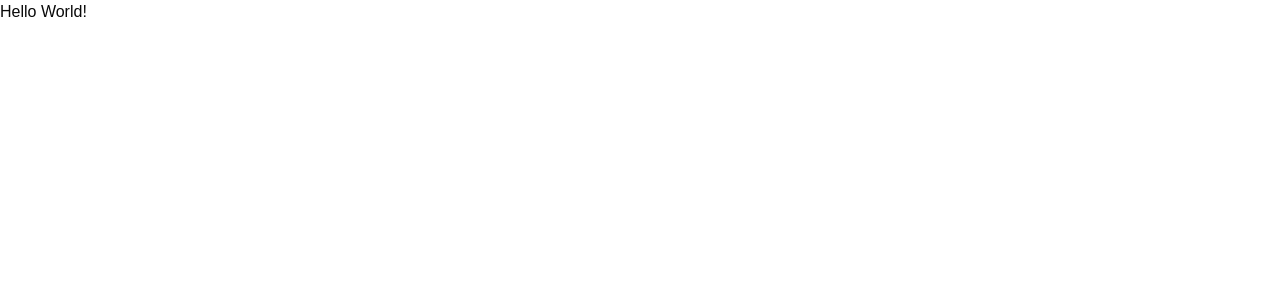
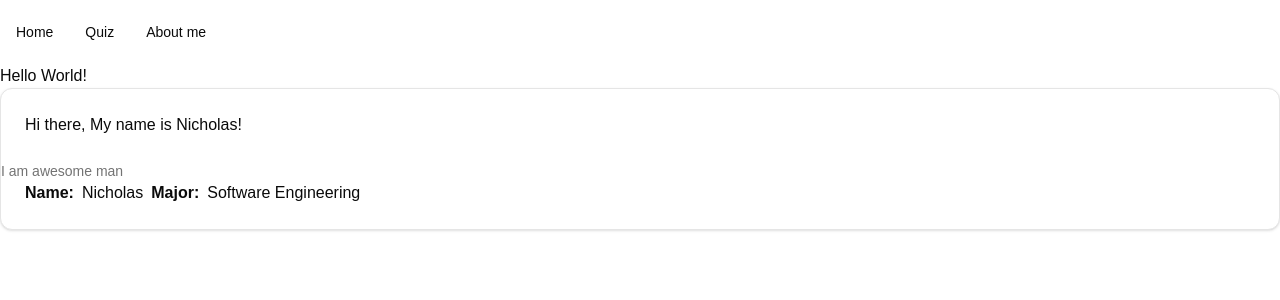
Before and after one commit to Nicholas1811/heartcode-training, a Next.js app in the folder my-app/: page / in a window 1280 px wide. Shown: the top 300 px of the page. Built offline with nearby package versions, Linux system fonts and the light colour scheme.

Commit message:
navbar and simple card

```diff
--- a/my-app/src/app/layout.tsx
+++ b/my-app/src/app/layout.tsx
@@ -1,6 +1,7 @@
 import type { Metadata } from "next";
 import localFont from "next/font/local";
 import "./globals.css";
+import { NavigationBar } from "@/components/navbar/navigation-menu";
 
 const geistSans = localFont({
   src: "./fonts/GeistVF.woff",
@@ -28,6 +29,8 @@ export default function RootLayout({
       <body
         className={`${geistSans.variable} ${geistMono.variable} antialiased`}
       >
+        {/* Include the Navigation bar here in layout.tsx */}
+        <NavigationBar></NavigationBar>
         {children}
       </body>
     </html>
--- a/my-app/src/app/page.tsx
+++ b/my-app/src/app/page.tsx
@@ -1,7 +1,30 @@
 //import Image from "next/image";
+
+import { Card, CardContent, CardDescription, CardHeader } from "@/components/ui/card";
 
 export default function Home() {
   return (
-    <div>Hello World!</div>
+    <div>
+      Hello World!
+      <Card>
+        <CardHeader>
+          <p>Hi there, My name is Nicholas!</p>
+        </CardHeader>
+        <CardDescription>
+          I am awesome man
+        </CardDescription>
+        <CardContent>
+          <div className = "flex flex-row gap-2">
+            <p className="font-bold">
+              Name:
+            </p>
+            Nicholas
+            <div className = "flex flex-row gap-2"> <p className = "font-bold">Major:</p>Software Engineering
+            </div>
+
+          </div>
+        </CardContent>
+      </Card>
+    </div>
   );
 }
--- a/my-app/src/components/navbar/navigation-menu.tsx
+++ b/my-app/src/components/navbar/navigation-menu.tsx
@@ -5,9 +5,11 @@ export function NavigationBar() {
     return (
         <NavigationMenu className="list-none h-16">
             <NavigationMenuItem>
+                <Link href="/" legacyBehavior passHref>
                     <NavigationMenuLink className={navigationMenuTriggerStyle()}>
                         Home
                     </NavigationMenuLink>
+                </Link>
             </NavigationMenuItem>
             <NavigationMenuItem>
                 <Link href="/quiz" legacyBehavior passHref>
--- /dev/null
+++ b/my-app/src/components/ui/card.tsx
@@ -0,0 +1,76 @@
+import * as React from "react"
+
+import { cn } from "@/lib/utils"
+
+const Card = React.forwardRef<
+  HTMLDivElement,
+  React.HTMLAttributes<HTMLDivElement>
+>(({ className, ...props }, ref) => (
+  <div
+    ref={ref}
+    className={cn(
+      "rounded-xl border bg-card text-card-foreground shadow",
+      className
+    )}
+    {...props}
+  />
+))
+Card.displayName = "Card"
+
+const CardHeader = React.forwardRef<
+  HTMLDivElement,
+  React.HTMLAttributes<HTMLDivElement>
+>(({ className, ...props }, ref) => (
+  <div
+    ref={ref}
+    className={cn("flex flex-col space-y-1.5 p-6", className)}
+    {...props}
+  />
+))
+CardHeader.displayName = "CardHeader"
+
+const CardTitle = React.forwardRef<
+  HTMLParagraphElement,
+  React.HTMLAttributes<HTMLHeadingElement>
+>(({ className, ...props }, ref) => (
+  <h3
+    ref={ref}
+    className={cn("font-semibold leading-none tracking-tight", className)}
+    {...props}
+  />
+))
+CardTitle.displayName = "CardTitle"
+
+const CardDescription = React.forwardRef<
+  HTMLParagraphElement,
+  React.HTMLAttributes<HTMLParagraphElement>
+>(({ className, ...props }, ref) => (
+  <p
+    ref={ref}
+    className={cn("text-sm text-muted-foreground", className)}
+    {...props}
+  />
+))
+CardDescription.displayName = "CardDescription"
+
+const CardContent = React.forwardRef<
+  HTMLDivElement,
+  React.HTMLAttributes<HTMLDivElement>
+>(({ className, ...props }, ref) => (
+  <div ref={ref} className={cn("p-6 pt-0", className)} {...props} />
+))
+CardContent.displayName = "CardContent"
+
+const CardFooter = React.forwardRef<
+  HTMLDivElement,
+  React.HTMLAttributes<HTMLDivElement>
+>(({ className, ...props }, ref) => (
+  <div
+    ref={ref}
+    className={cn("flex items-center p-6 pt-0", className)}
+    {...props}
+  />
+))
+CardFooter.displayName = "CardFooter"
+
+export { Card, CardHeader, CardFooter, CardTitle, CardDescription, CardContent }
```
